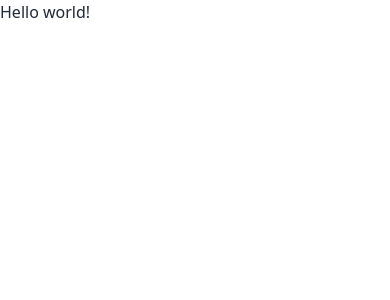
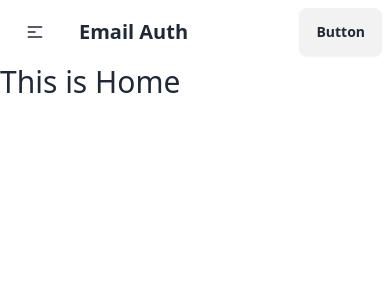
Before and after one commit to Jamil-Aktar-Ifat/React-User-Email-Password-Login-Auth, a React (Vite) app: page / in a window 390 px wide. Shown: the top 300 px of the page. Built offline with nearby package versions, Linux system fonts and the light colour scheme.

Commit message:
navbar updated

```diff
--- a/package.json
+++ b/package.json
@@ -30,7 +30,7 @@
     "eslint-plugin-react-refresh": "^0.4.9",
     "globals": "^15.9.0",
     "postcss": "^8.4.41",
-    "tailwindcss": "^3.4.10",
+    "tailwindcss": "^3.2.0",
     "vite": "^5.4.1"
   }
 }
--- /dev/null
+++ b/src/components/Header/Header.jsx
@@ -0,0 +1,56 @@
+import { NavLink } from "react-router-dom";
+
+const Header = () => {
+  const navLinks = (
+    <>
+      <li>
+        <NavLink to="/login">Login</NavLink>
+      </li>
+      <li>
+        <NavLink to="/register">Register</NavLink>
+      </li>
+    </>
+  );
+
+  return (
+    <div className="navbar bg-base-100">
+      <div className="navbar-start">
+        <div className="dropdown">
+          <div tabIndex={0} role="button" className="btn btn-ghost lg:hidden">
+            <svg
+              xmlns="http://www.w3.org/2000/svg"
+              className="h-5 w-5"
+              fill="none"
+              viewBox="0 0 24 24"
+              stroke="currentColor"
+            >
+              <path
+                strokeLinecap="round"
+                strokeLinejoin="round"
+                strokeWidth="2"
+                d="M4 6h16M4 12h8m-8 6h16"
+              />
+            </svg>
+          </div>
+          <ul
+            tabIndex={0}
+            className="menu menu-sm dropdown-content bg-base-100 rounded-box z-[1] mt-3 w-52 p-2 shadow"
+          >
+            {navLinks}
+          </ul>
+        </div>
+        <NavLink className="btn btn-ghost text-xl" to="/">
+          Email Auth
+        </NavLink>
+      </div>
+      <div className="navbar-center hidden lg:flex">
+        <ul className="menu menu-horizontal px-1 gap-5">{navLinks}</ul>
+      </div>
+      <div className="navbar-end">
+        <a className="btn">Button</a>
+      </div>
+    </div>
+  );
+};
+
+export default Header;
--- /dev/null
+++ b/src/components/Home/Home.jsx
@@ -0,0 +1,9 @@
+const Home = () => {
+  return (
+    <div>
+      <h2 className="text-3xl">This is Home</h2>
+    </div>
+  );
+};
+
+export default Home;
--- /dev/null
+++ b/src/components/Login/Login.jsx
@@ -0,0 +1,11 @@
+
+
+const Login = () => {
+    return (
+        <div>
+            <h2 className="text-3xl">Login Here</h2>
+        </div>
+    );
+};
+
+export default Login;
--- /dev/null
+++ b/src/components/Register/Register.jsx
@@ -0,0 +1,9 @@
+const Register = () => {
+  return (
+    <div>
+      <h2 className="text-3xl">Please Register</h2>
+    </div>
+  );
+};
+
+export default Register;
--- /dev/null
+++ b/src/components/Root/Root.jsx
@@ -0,0 +1,12 @@
+import { Outlet } from "react-router-dom";
+import Header from "../Header/Header";
+const Root = () => {
+  return (
+    <div className="max-w-6xl mx-auto">
+      <Header></Header>
+      <Outlet></Outlet>
+    </div>
+  );
+};
+
+export default Root;
```
Also changed, not shown: src/main.jsx (+19 -1 lines), 1 other file (tests, documents, lock files or other folders).
